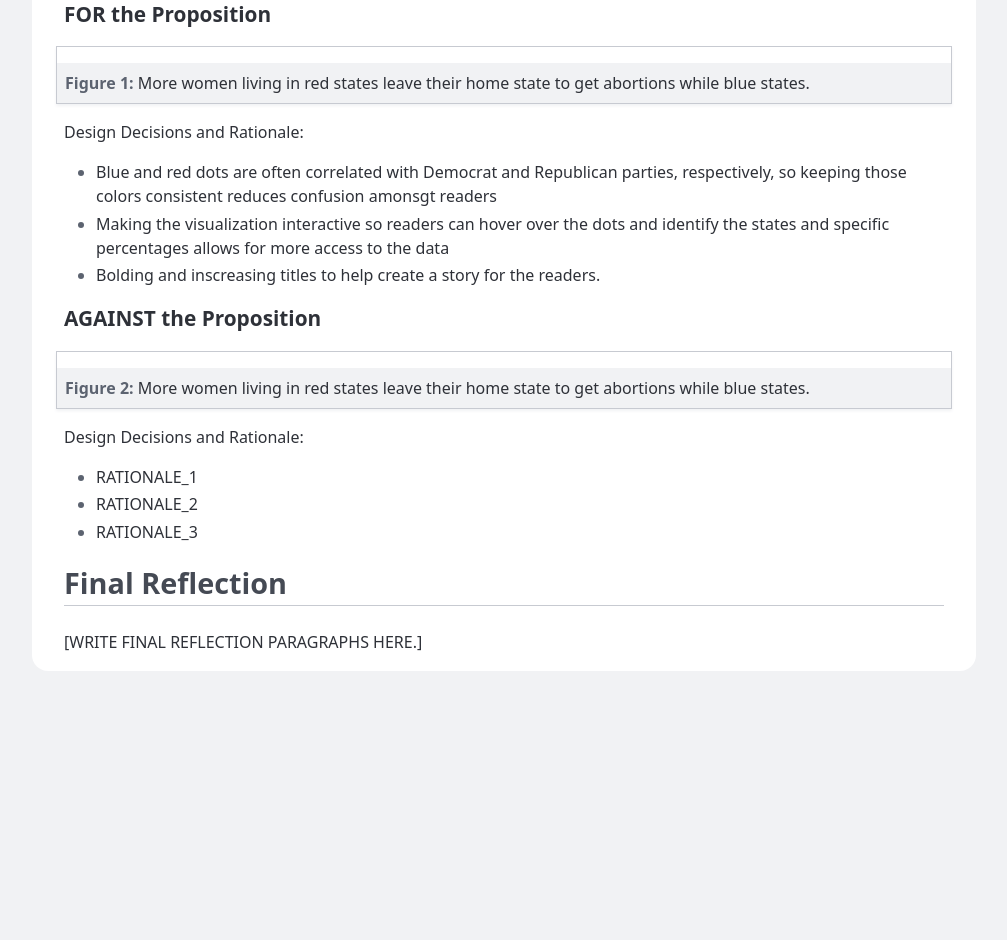
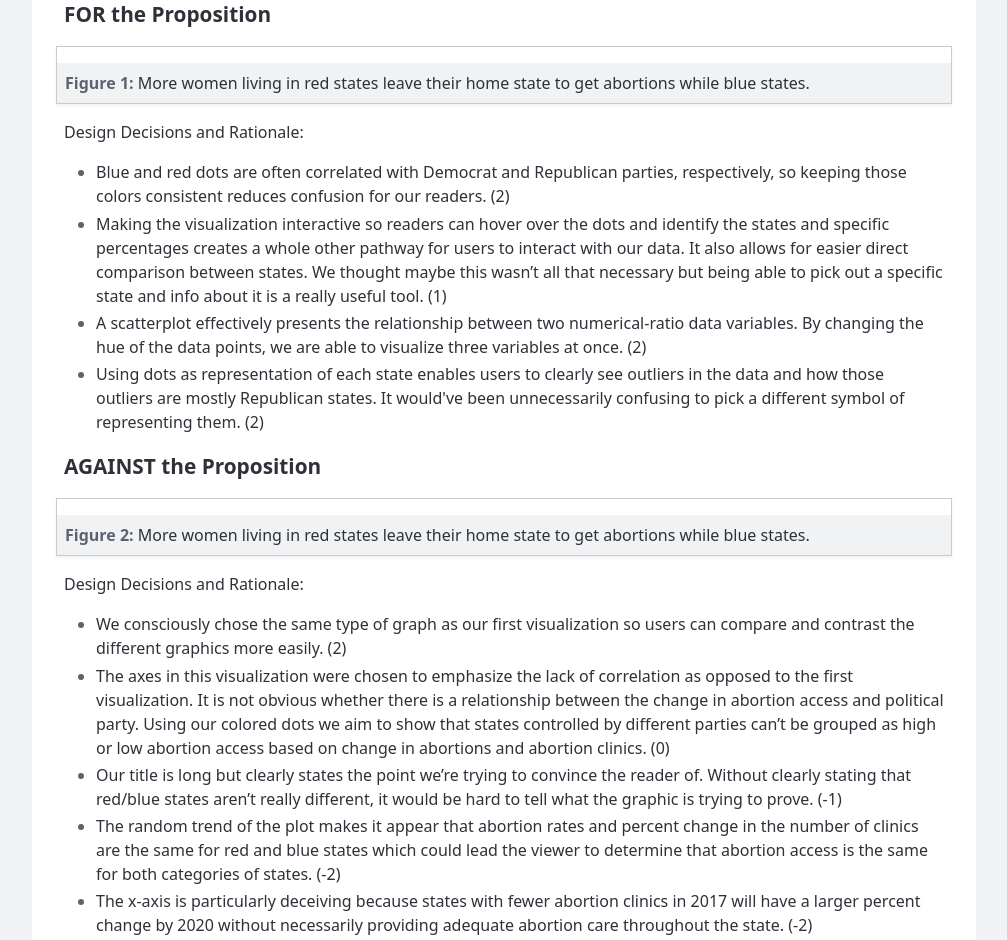
Before and after one commit to m1chun/dsc106-project2, a plain HTML site: page index.html in a window 1280 px wide. Shown: the part 475-1415 px from the top of the page, without its empty margins (136-1143 px from the left). Before the commit the page ends 1154 px from the top, so only its background shows below. Drawn offline with Linux system fonts and the light colour scheme; a script that the page names is missing.

Commit message:
added text to final project

```diff
--- a/index.html
+++ b/index.html
@@ -177,9 +177,10 @@
         <p>Design Decisions and Rationale:</p>
 
         <ul>
-          <li>Blue and red dots are often correlated with Democrat and Republican parties, respectively, so keeping those colors consistent reduces confusion amonsgt readers</li>
-          <li>Making the visualization interactive so readers can hover over the dots and identify the states and specific percentages allows for more access to the data</li>
-          <li>Bolding and inscreasing titles to help create a story for the readers.</li>
+          <li>Blue and red dots are often correlated with Democrat and Republican parties, respectively, so keeping those colors consistent reduces confusion for our readers. (2)</li>
+          <li>Making the visualization interactive so readers can hover over the dots and identify the states and specific percentages creates a whole other pathway for users to interact with our data. It also allows for easier direct comparison between states. We thought maybe this wasn’t all that necessary but being able to pick out a specific state and info about it is a really useful tool. (1)</li>
+          <li>A scatterplot effectively presents the relationship between two numerical-ratio data variables. By changing the hue of the data points, we are able to visualize three variables at once. (2)</li>
+          <li>Using dots as representation of each state enables users to clearly see outliers in the data and how those outliers are mostly Republican states. It would've been unnecessarily confusing to pick a different symbol of representing them. (2)</li>
         </ul>
       </section>
 
@@ -201,16 +202,20 @@
         <p>Design Decisions and Rationale:</p>
 
         <ul>
-          <li>RATIONALE_1</li>
-          <li>RATIONALE_2</li>
-          <li>RATIONALE_3</li>
+          <li>We consciously chose the same type of graph as our first visualization so users can compare and contrast the different graphics more easily. (2)</li>
+          <li>The axes in this visualization were chosen to emphasize the lack of correlation as opposed to the first visualization. It is not obvious whether there is a relationship between the change in abortion access and political party. Using our colored dots we aim to show that states controlled by different parties can’t be grouped as high or low abortion access based on change in abortions and abortion clinics. (0)</li>
+          <li>Our title is long but clearly states the point we’re trying to convince the reader of. Without clearly stating that red/blue states aren’t really different, it would be hard to tell what the graphic is trying to prove. (-1)</li>
+          <li>The random trend of the plot makes it appear that abortion rates and percent change in the number of clinics are the same for red and blue states which could lead the viewer to determine that abortion access is the same for both categories of states. (-2)</li>
+          <li>The x-axis is particularly deceiving because states with fewer abortion clinics in 2017 will have a larger percent change by 2020 without necessarily providing adequate abortion care throughout the state. (-2)</li>
         </ul>
       </section>
 
       <section>
         <h2>Final Reflection</h2>
 
-        <p>[WRITE FINAL REFLECTION PARAGRAPHS HERE.]</p>
+        <p>The hardest part of this project was trying to find data that fit two opposing narratives. We ended up going more into the find-correct-data-that-backs-up-two-opposite-trends-route instead of the manipulate-data-into-saying-what-we-want-route, but both options proved to be pretty difficult. For the first visualization, we found it easy to create effective visualizations for trends that were evident in the data. Though, for the counter-argument, we had to be more creative in manipulating the visualization to fit the narrative by using different quantitative measures of abortion access. Overall, since we have many states to display, we have to choose a visualization type that would express the differences between parties while also limiting the data-to-ink ratio. For this reason, bar charts would be especially ineffective due to the difficulty of comparing state-by-state differences.</p>
+        <p>Generally, this project has taught us that it’s either really difficult to create misleading visualizations or it happens by accident. It depends on if data scientists are conscious of their biases when creating visualizations with their data. It’s easy to dismiss conclusions that don’t align with your own as just bad data or a bad interpretation. When making our visualizations, we first found a positive relationship between the percent of women getting out-of-state abortions and percent of women living in a county without an abortion clinic. This inspired us to look at the relationship between political parties and abortion access. For the second visualization, we employed percent change in abortions and percent change in abortion clinics from 2017-2020. By utilizing two other variables to seemingly quantify abortion access, we were able to create a visualization to support the counterargument. A less misleading representation would be to standardize the percent change so states with fewer abortion clinics don’t show exaggerated changes. This is why domain knowledge is important for ensuring the creation of accurate data representation that reflects the question at hand. If you are having to manipulate the data or search deep for the data to support your perspective, it is a sign that your biases may be clouding your data visualization.</p>
+        <p>It’s unreasonable to expect people to not try to be persuasive with a visualization. For starters, some conclusions are just “more true” than others. Data scientists should be conscious of their biases but in many cases it’s useful to try to prove an explicit point as obviously as possible, even if some would call that misleading. </p>
       </section>
     </main>
   </body>
```
